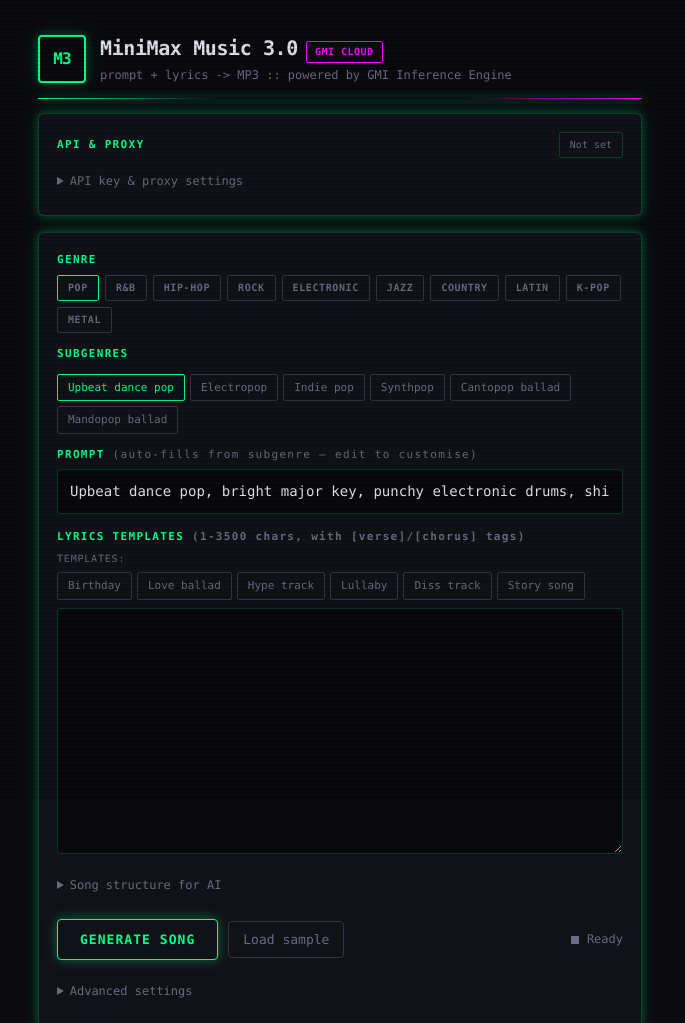
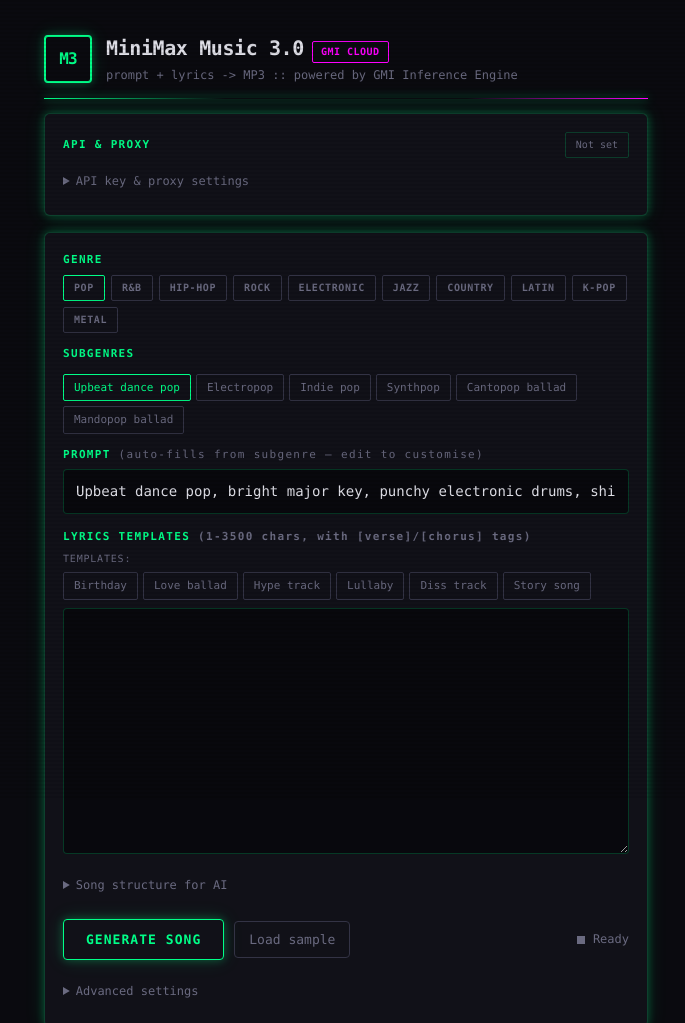
Before and after one commit to 47096/hum, a plain HTML site: page index.html in a window 1280 px wide. Shown: the top 1023 px of the page, without its empty margins (294-979 px from the left). Drawn offline with Linux system fonts and the light colour scheme.

Commit message:
fix: use flexbox centering on body for Chrome compatibility
Replace scrollbar-gutter with flexbox justify-content:center on body.
More robust centering that works across all browsers.

```diff
--- a/index.html
+++ b/index.html
@@ -32,7 +32,8 @@
     -webkit-font-smoothing: antialiased;
     overflow-x: hidden;
     min-height: 100vh;
-    scrollbar-gutter: stable;
+    display: flex;
+    justify-content: center;
   }
 
   /* Scanline overlay */
```
